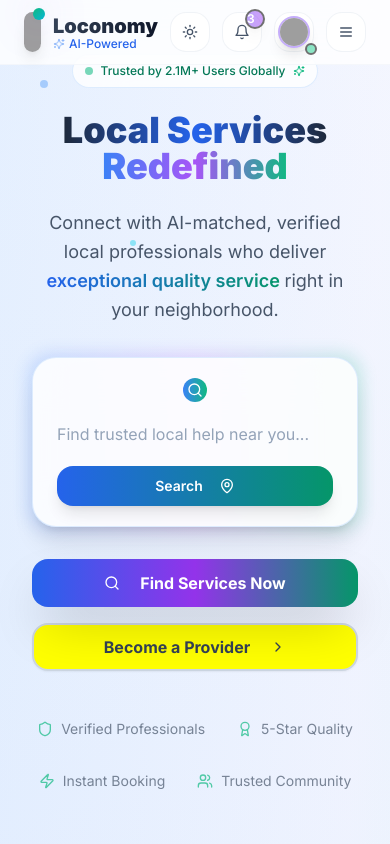
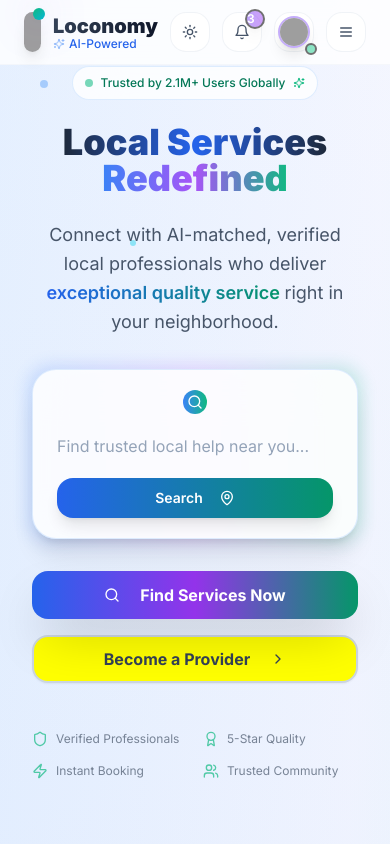
Before and after one commit to thupa-pro/lipo, a Next.js app: page /en in a window 390 px wide. Shown: the top 844 px of the page. Built offline with nearby package versions, Linux system fonts and the light colour scheme; grey boxes are pictures that could not be loaded.

Commit message:
Improve trust indicators with better mobile layout and accessibility
cgen-c7e02b8b2d1e47679e7afceea63ae715

```diff
--- a/app/[locale]/page.tsx
+++ b/app/[locale]/page.tsx
@@ -281,7 +281,7 @@ export default function HomePage() {
           </div>
 
           {/* Trust Indicators */}
-          <div className="flex flex-wrap justify-center items-center gap-8 opacity-70 dark:opacity-60">
+          <div className="grid grid-cols-2 sm:flex sm:flex-wrap justify-center items-center gap-4 sm:gap-6 lg:gap-8 opacity-70 dark:opacity-60 px-4 sm:px-0">
             {[
               { icon: Shield, text: "Verified Professionals" },
               { icon: Award, text: "5-Star Quality" },
@@ -290,10 +290,13 @@ export default function HomePage() {
             ].map((item, index) => (
               <div
                 key={index}
-                className="flex items-center gap-2 text-sm text-slate-600 dark:text-gray-300"
+                className="flex items-center gap-2 text-xs sm:text-sm text-slate-600 dark:text-gray-300"
               >
-                <item.icon className="w-4 h-4 text-emerald-500 dark:text-emerald-400" />
-                <span>{item.text}</span>
+                <item.icon
+                  className="w-4 h-4 text-emerald-500 dark:text-emerald-400 flex-shrink-0"
+                  aria-hidden="true"
+                />
+                <span className="text-center sm:text-left">{item.text}</span>
               </div>
             ))}
           </div>
```
